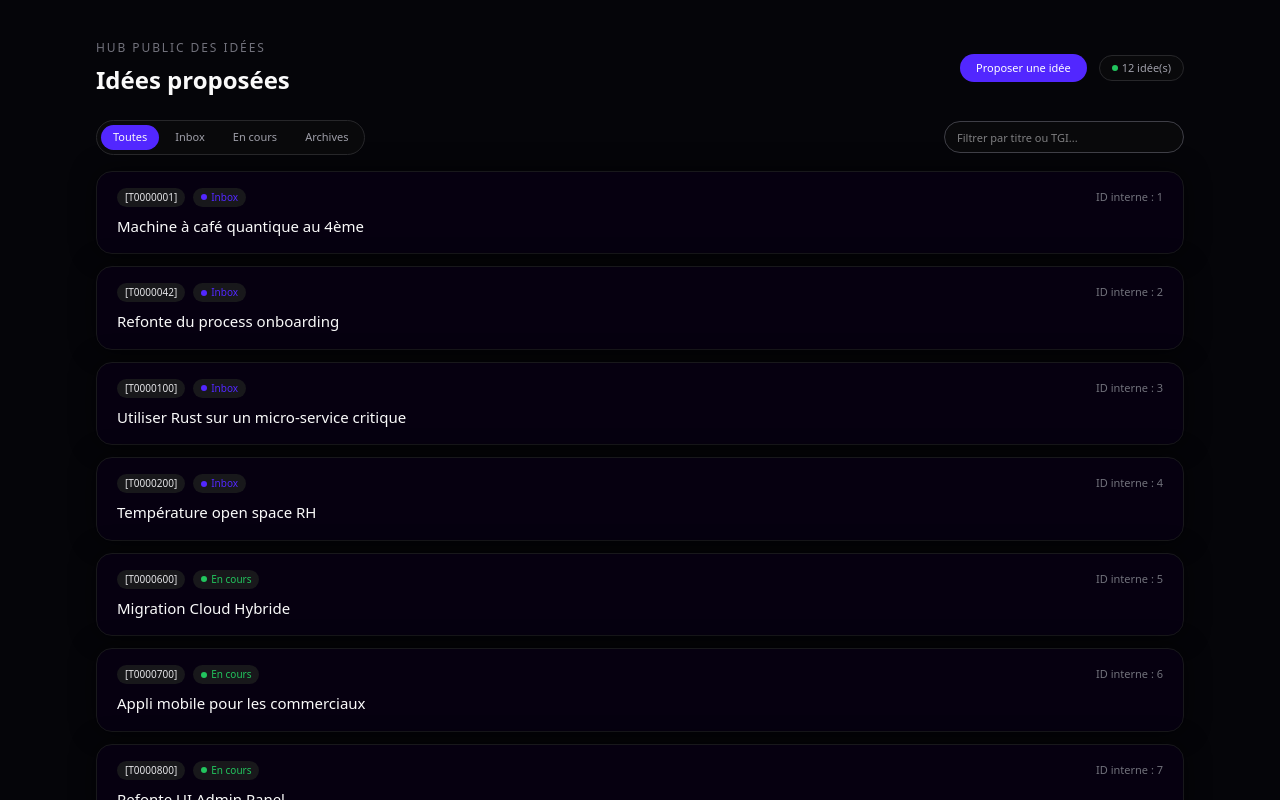
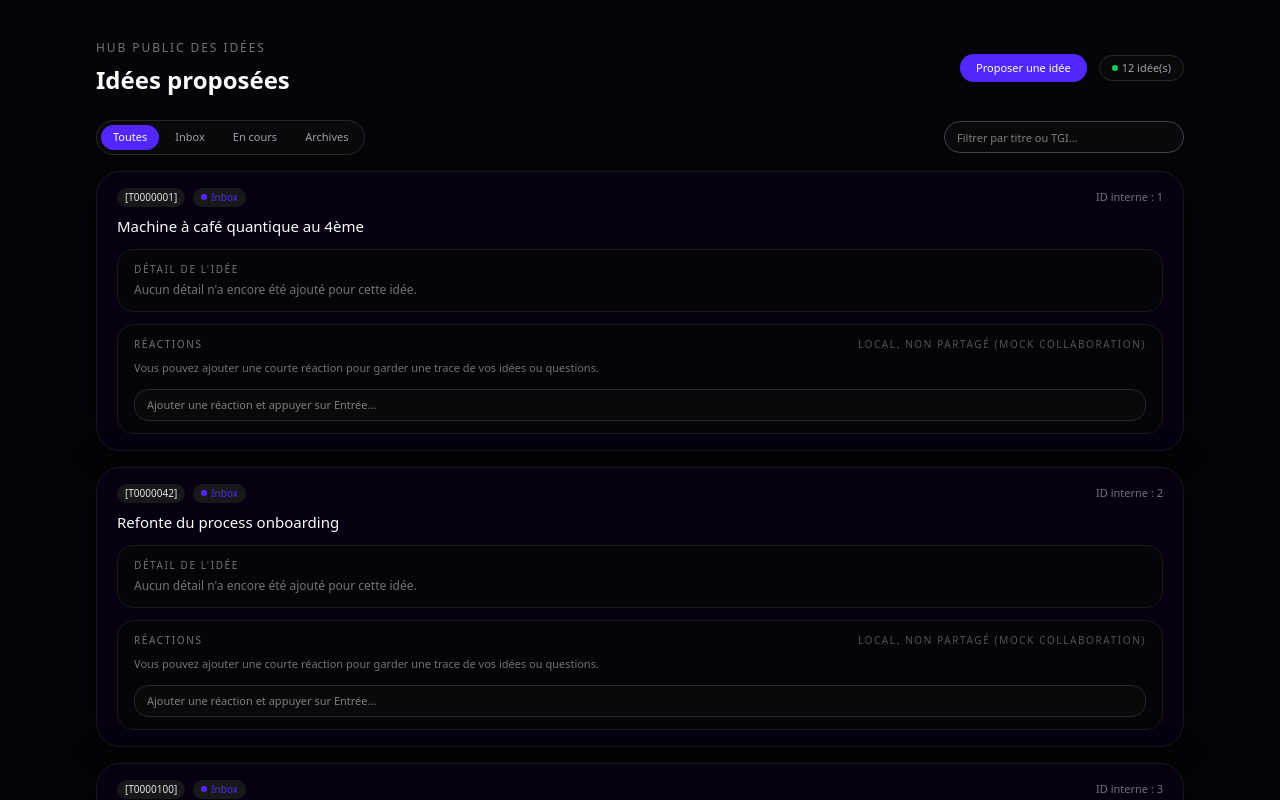
Before and after one commit to Priveetee/idea, a Next.js app: page /hub in a window 1280 px wide. Built offline with nearby package versions, Linux system fonts and the light colour scheme.

Commit message:
feat(hub): add local reactions and improve card details

```diff
--- a/src/app/hub/_components/hub-idea-card.tsx
+++ b/src/app/hub/_components/hub-idea-card.tsx
@@ -1,40 +1,54 @@
 "use client";
 
 import Link from "next/link";
+import type { KeyboardEvent } from "react";
 import type { IdeaItem, IdeaStatus } from "@/lib/mock-data";
+import { getLinkMeta } from "@/lib/link-icons";
+import { RichPreviewText } from "@/app/idea/new/_components/rich-preview-text";
 
 type HubIdeaCardProps = {
   idea: IdeaItem;
+  reactions: string[];
+  addReaction: (_text: string) => void;
 };
 
 function getStatusMeta(status: IdeaStatus | string): {
   label: string;
   color: string;
 } {
-  if (status === "INBOX") {
-    return { label: "Inbox", color: "#5227FF" };
-  }
-  if (status === "DEV") {
-    return { label: "En cours", color: "#22c55e" };
-  }
-  if (status === "ARCHIVE") {
-    return { label: "Archives", color: "#64748b" };
-  }
+  if (status === "INBOX") return { label: "Inbox", color: "#5227FF" };
+  if (status === "DEV") return { label: "En cours", color: "#22c55e" };
+  if (status === "ARCHIVE") return { label: "Archives", color: "#64748b" };
   return { label: String(status), color: "#6b7280" };
 }
 
-export function HubIdeaCard({ idea }: HubIdeaCardProps) {
+export function HubIdeaCard({
+  idea,
+  reactions,
+  addReaction,
+}: HubIdeaCardProps) {
   const label = idea.label;
   const end = label.indexOf("]");
   const tgi = end === -1 ? null : label.slice(0, end + 1);
   const title = end === -1 ? label : label.slice(end + 1).trim();
 
   const statusMeta = getStatusMeta(idea.status);
-  const linksCount = idea.managerLinks?.length ?? 0;
+  const links = idea.managerLinks ?? [];
+  const linksCount = links.length;
   const hasRichContent = !!idea.managerContent?.trim() || linksCount > 0;
 
+  const handleReactionKeyDown = (e: KeyboardEvent<HTMLInputElement>) => {
+    if (e.key === "Enter") {
+      const target = e.target as HTMLInputElement;
+      const text = target.value.trim();
+      if (!text) return;
+      addReaction(text);
+      target.value = "";
+    }
+  };
+
   return (
-    <div className="rounded-2xl border border-zinc-900 bg-[#060010] px-5 py-4 text-[13px] text-zinc-100 shadow-[0_0_24px_rgba(0,0,0,0.6)] transition hover:border-zinc-700 hover:bg-[#090013]">
+    <div className="rounded-3xl border border-zinc-900 bg-[#060010] px-5 py-4 text-[13px] text-zinc-100 shadow-[0_0_32px_rgba(0,0,0,0.7)]">
       <div className="mb-2 flex items-center justify-between text-[11px] text-zinc-400">
         <div className="flex items-center gap-2">
           {tgi && (
@@ -74,11 +88,95 @@ export function HubIdeaCard({ idea }: HubIdeaCardProps) {
         {title}
       </Link>
 
-      {idea.managerContent && (
-        <div className="mt-1 line-clamp-2 text-[12px] text-zinc-400">
-          {idea.managerContent}
+      <div className="mt-3 rounded-2xl border border-zinc-900 bg-[#050509] px-4 py-3">
+        <div className="mb-1 text-[10px] uppercase tracking-[0.16em] text-zinc-500">
+          Détail de l&apos;idée
+        </div>
+        {idea.managerContent ? (
+          <div className="line-clamp-4">
+            <RichPreviewText text={idea.managerContent} />
+          </div>
+        ) : (
+          <div className="text-[12px] text-zinc-500">
+            Aucun détail n&apos;a encore été ajouté pour cette idée.
+          </div>
+        )}
+      </div>
+
+      {linksCount > 0 && (
+        <div className="mt-3 rounded-2xl border border-zinc-900 bg-[#050509] px-4 py-3 text-[12px] text-zinc-200">
+          <div className="mb-1 text-[10px] uppercase tracking-[0.16em] text-zinc-500">
+            Liens
+          </div>
+          <div className="space-y-1">
+            {links.map((link) => {
+              const meta = getLinkMeta(link.url);
+              const Icon = meta.icon;
+
+              let host = "";
+              try {
+                host = new URL(link.url).hostname.replace(/^www\./i, "");
+              } catch {
+                host = link.url;
+              }
+
+              return (
+                <div
+                  key={link.id}
+                  className="flex items-center justify-between gap-2 rounded-lg px-2 py-1 text-[11px] text-zinc-200 hover:bg-zinc-900/80"
+                >
+                  <div className="flex min-w-0 flex-1 items-center gap-2">
+                    <Icon className="h-3.5 w-3.5 shrink-0 text-zinc-400" />
+                    <span className="shrink-0 text-zinc-100">{meta.label}</span>
+                    <a
+                      href={link.url}
+                      target="_blank"
+                      rel="noreferrer noopener"
+                      title={link.url}
+                      className="truncate text-zinc-500 underline-offset-2 hover:text-zinc-300 hover:underline"
+                    >
+                      {host}
+                    </a>
+                  </div>
+                </div>
+              );
+            })}
+          </div>
         </div>
       )}
+
+      <div className="mt-3 rounded-2xl border border-zinc-900 bg-[#050509] px-4 py-3 text-[12px] text-zinc-200">
+        <div className="mb-2 flex items-center justify-between text-[10px] uppercase tracking-[0.16em] text-zinc-500">
+          <span>Réactions</span>
+          <span className="text-zinc-600">
+            Local, non partagé (mock collaboration)
+          </span>
+        </div>
+        {reactions.length === 0 ? (
+          <div className="mb-2 text-[11px] text-zinc-500">
+            Vous pouvez ajouter une courte réaction pour garder une trace de vos
+            idées ou questions.
+          </div>
+        ) : (
+          <div className="mb-2 flex flex-wrap gap-1">
+            {reactions.map((reaction, index) => (
+              <span
+                key={`${reaction}-${index}`}
+                className="max-w-[220px] truncate rounded-full bg-zinc-900 px-3 py-1 text-[11px] text-zinc-200"
+                title={reaction}
+              >
+                {reaction}
+              </span>
+            ))}
+          </div>
+        )}
+        <input
+          type="text"
+          placeholder="Ajouter une réaction et appuyer sur Entrée..."
+          className="mt-1 h-8 w-full rounded-xl border border-zinc-800 bg-zinc-950 px-3 text-[11px] text-zinc-100 outline-none focus:border-[#5227FF]"
+          onKeyDown={handleReactionKeyDown}
+        />
+      </div>
     </div>
   );
 }
--- a/src/app/hub/page.tsx
+++ b/src/app/hub/page.tsx
@@ -9,10 +9,39 @@ import { HubIdeaCard } from "./_components/hub-idea-card";
 
 type FilterStatus = "ALL" | "INBOX" | "DEV" | "ARCHIVE";
 
+type ReactionMap = Record<string, string[]>;
+
+const REACTIONS_STORAGE_KEY = "idea-hub-reactions";
+
+function loadReactions(): ReactionMap {
+  if (typeof window === "undefined") return {};
+  try {
+    const raw = window.localStorage.getItem(REACTIONS_STORAGE_KEY);
+    if (!raw) return {};
+    const parsed = JSON.parse(raw) as ReactionMap;
+    if (!parsed || typeof parsed !== "object") return {};
+    return parsed;
+  } catch {
+    return {};
+  }
+}
+
+function saveReactions(map: ReactionMap) {
+  if (typeof window === "undefined") return;
+  try {
+    window.localStorage.setItem(REACTIONS_STORAGE_KEY, JSON.stringify(map));
+  } catch {
+    // ignore
+  }
+}
+
 export default function HubPage() {
   const { ideas } = useIdeaStore();
   const [status, setStatus] = useState<FilterStatus>("ALL");
   const [query, setQuery] = useState("");
+  const [reactions, setReactions] = useState<ReactionMap>(() =>
+    loadReactions(),
+  );
 
   const filteredIdeas = useMemo(() => {
     const base =
@@ -23,6 +52,20 @@ export default function HubPage() {
     const q = query.toLowerCase();
     return base.filter((idea) => idea.label.toLowerCase().includes(q));
   }, [ideas, status, query]);
+
+  const handleAddReaction = (ideaId: string, text: string) => {
+    setReactions((prev) => {
+      const current = prev[ideaId] ?? [];
+      const nextText = text.trim();
+      if (!nextText) return prev;
+      const updated: ReactionMap = {
+        ...prev,
+        [ideaId]: [...current, nextText].slice(-6),
+      };
+      saveReactions(updated);
+      return updated;
+    });
+  };
 
   return (
     <div className="flex min-h-screen items-center justify-center bg-[#050509] text-white">
@@ -62,9 +105,14 @@ export default function HubPage() {
             Aucune idée ne correspond à ce filtre pour le moment.
           </div>
         ) : (
-          <div className="mt-4 space-y-3">
+          <div className="mt-4 space-y-4">
             {filteredIdeas.map((idea: IdeaItem) => (
-              <HubIdeaCard key={idea.id} idea={idea} />
+              <HubIdeaCard
+                key={idea.id}
+                idea={idea}
+                reactions={reactions[idea.id] ?? []}
+                addReaction={(text) => handleAddReaction(idea.id, text)}
+              />
             ))}
           </div>
         )}
```
